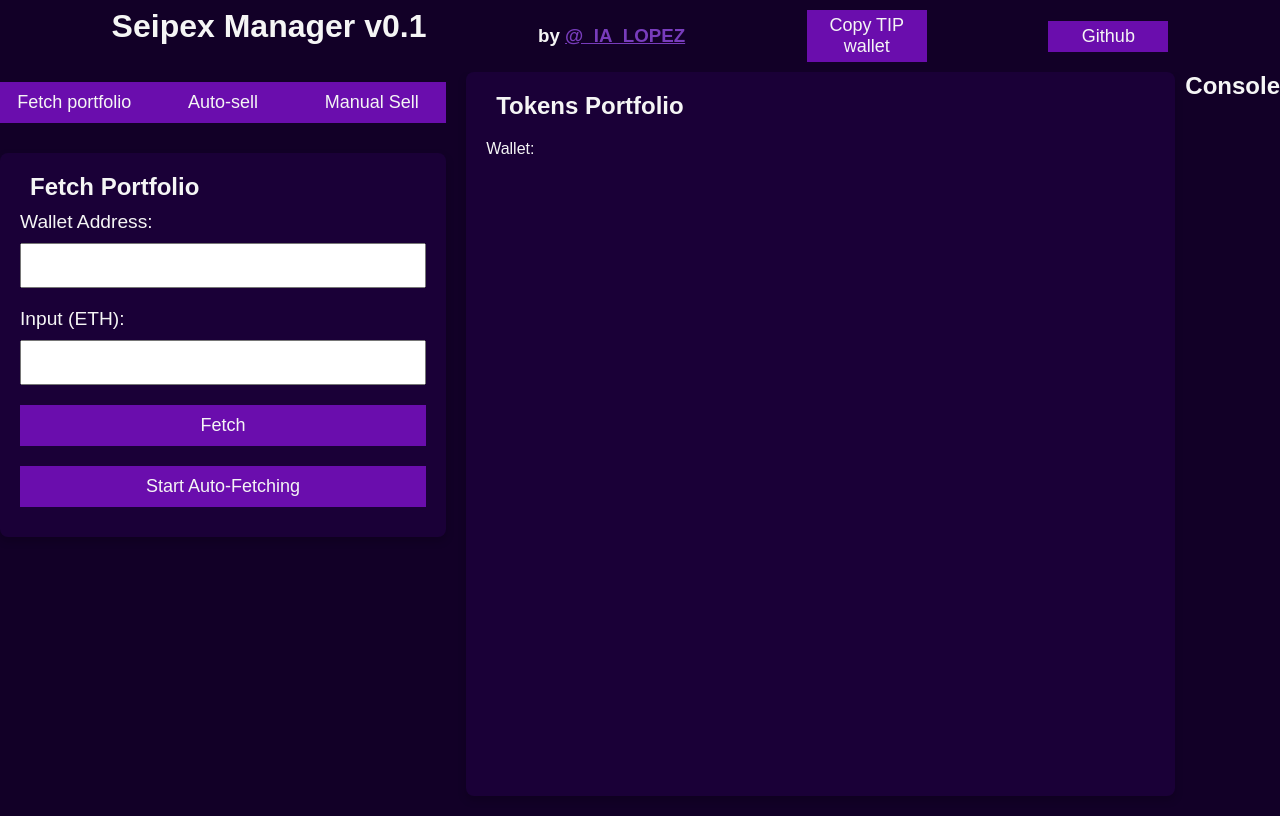
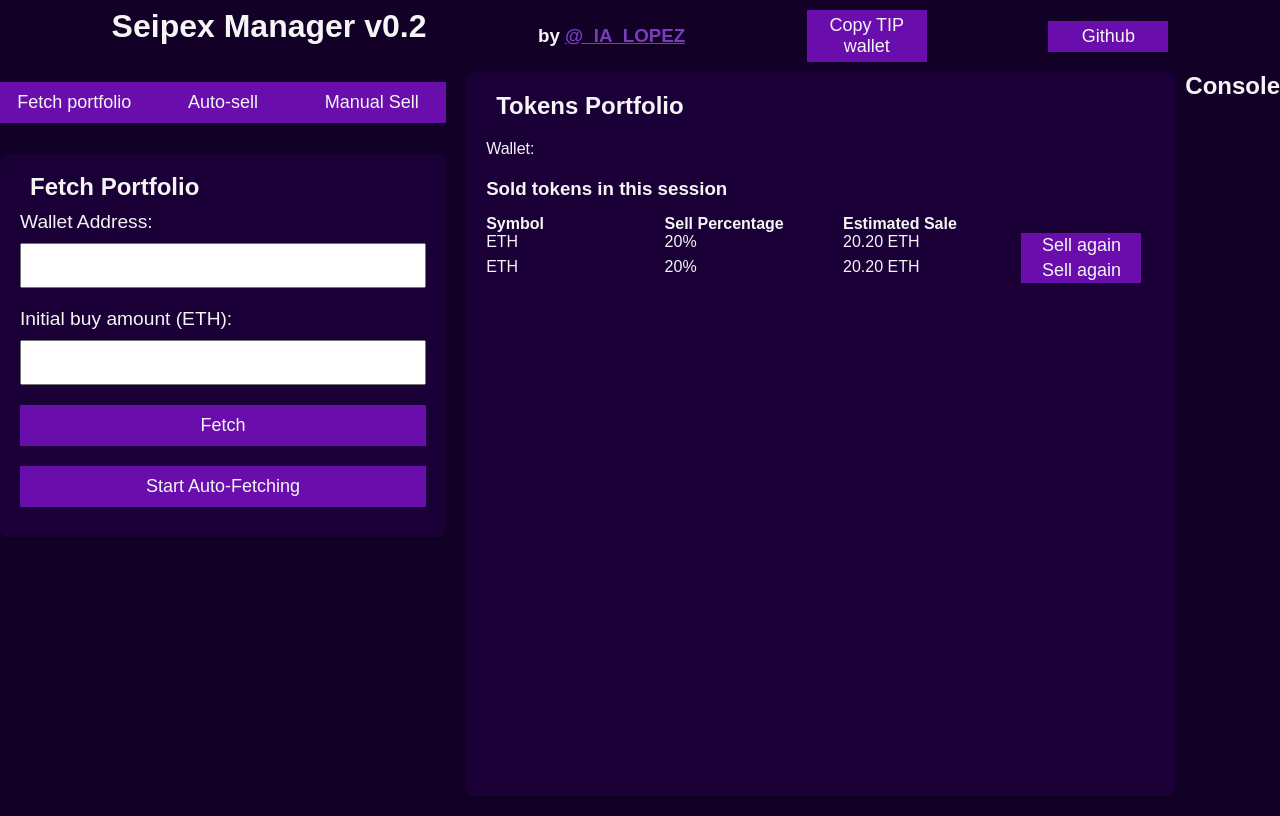
Before and after one commit to vinstercrypto/seipex, a React (Create React App) app: page / in a window 1280 px wide. Built offline with nearby package versions, Linux system fonts and the light colour scheme.

Commit message:
v0.2
Sold tokens in session info
Updated auto-sell logic
Fixed  unclear texts

```diff
--- a/src/App.css
+++ b/src/App.css
@@ -193,6 +193,44 @@ h2 {
   padding-top: 2px;
 }
 
+
+.calledTokensContainer {
+  display: flex;
+  flex-direction: column;
+  width:100%;
+  height: 70px;
+  overflow-y: scroll;
+  margin-top: 15px;
+}
+
+.calledTokenBox, .calledTokenHeaders {
+  display: flex;
+  flex-direction: row;
+  justify-content: space-between;
+  width: 100%;
+
+}
+
+
+.fieldName {
+  font-weight: 700;
+}
+
+.calledTokenField, .fieldName {
+  width: 20%;
+}
+
+.sellAgainButton {
+  background-color: #6a0dad;
+  border: none;
+  max-width: 120px;
+  color: whitesmoke;
+  padding: 2px 7px;
+  cursor: pointer;
+  transition: background-color 0.3s ease;
+  margin: 0px;
+}
+
 @media (min-width: 1000px) {
   .container {
     flex-direction: column;
--- a/src/App.js
+++ b/src/App.js
@@ -16,9 +16,9 @@ const App = () => {
   const [activeSection, setActiveSection] = useState('fetch-data');
   const [modalIsOpen, setModalIsOpen] = useState(false);
   const [modalMessage, setModalMessage] = useState('');
-  const [calledTokens, setCalledTokens] = useState(new Set());
+  const [calledTokens, setCalledTokens] = useState([{ address: '0x1221r1413r1240x1221r1413r1240x1221r1413r1240x1221r1413r124', symbol: 'ETH', sellPercentage: "20", estimatedSale: "20.20" }, { address: '0x1221r1413r1240x1221r1413r1240x1221r1413r1240x1221r1413r124', symbol: 'ETH', sellPercentage: "20", estimatedSale: "20.20" }]);
   const [consoleMessages, setConsoleMessages] = useState([]);
-  const consoleEndRef = useRef(null); // Añadir ref
+  const consoleEndRef = useRef(null);
 
   const logAndUpdateConsole = (message) => {
     console.log(message);
@@ -50,7 +50,7 @@ const App = () => {
     }
   };
 
-  const sellPercent = async (address) => {
+  const sellPercent = async (address, symbol, output) => {
     logAndUpdateConsole(`Starting sell for CA: ${address}`);
     if (!pk || !ca || !sellPercentConfig) {
       setModalMessage('Please fill in Private Key, Contract Address, and Sell Percentage.');
@@ -68,6 +68,7 @@ const App = () => {
         }
       });
       logAndUpdateConsole(`Sell of ${sellPercentConfig}% called for CA: ${address}`);
+      setCalledTokens(prev => [...prev, { address, symbol, sellPercentage: sellPercentConfig, estimatedSale: (sellPercentConfig / 100) * output }]);
     } catch (error) {
       logAndUpdateConsole(`Error calling sell endpoint for ${address}: ${error.message}`);
     }
@@ -99,22 +100,28 @@ const App = () => {
       if (data) {
         logAndUpdateConsole('Starting autosell');
         for (const result of data) {
-          const { address, ROI, symbol } = result;
+          const { address, ROI, symbol, output } = result;
           if (ca && ca !== '0x' && address === ca) {
-            if (parseFloat(ROI) >= roiThreshold && !calledTokens.has(address)) {
-              logAndUpdateConsole(`Checking ROI for selected CA: ${address}`);
-              setCalledTokens(prev => new Set(prev.add(address)));
-              await sellPercent(address);
+            if (!calledTokens.some(token => token.address === address)) {
+              if (parseFloat(ROI) >= roiThreshold) {
+                logAndUpdateConsole(`Threshold reached for CA: ${address}`);
+                await sellPercent(address, symbol, output);
+              } else {
+                logAndUpdateConsole(`${roiThreshold}% ROI not reached (${ROI})`);
+              }
             } else {
-              logAndUpdateConsole(`${roiThreshold}% ROI not reached (${ROI})`);
+              logAndUpdateConsole(`${address} Already sold, remove it from list so it is elegible again`);
             }
           } else if (ca === '0x') {
-            if (parseFloat(ROI) >= roiThreshold && !calledTokens.has(address)) {
-              logAndUpdateConsole(`Checking ROI for CA: ${address}`);
-              setCalledTokens(prev => new Set(prev.add(address)));
-              await sellPercent(address);
+            if (!calledTokens.some(token => token.address === address)) {
+              if (parseFloat(ROI) >= roiThreshold) {
+                logAndUpdateConsole(`Threshold reached for CA ${address}`);
+                await sellPercent(address, symbol, output);
+              } else {
+                logAndUpdateConsole(`${roiThreshold}% ROI not reached (${ROI}) for ${symbol}`);
+              }
             } else {
-              logAndUpdateConsole(`${roiThreshold}% ROI not reached (${ROI}) for ${symbol}`);
+              logAndUpdateConsole(`${address} Already sold, remove it from list so it is elegible again`);
             }
           }
         }
@@ -166,6 +173,10 @@ const App = () => {
     setConsoleMessages(prevMessages => [...prevMessages, message]);
   };
 
+  const handleSellAgain = (index) => {
+    setCalledTokens(prev => prev.filter((_, i) => i !== index));
+  };
+
   useEffect(() => {
     if (consoleEndRef.current) {
       consoleEndRef.current.scrollIntoView({ behavior: 'smooth' });
@@ -175,7 +186,7 @@ const App = () => {
   return (
     <div className="container">
       <div className="header">
-        <h1>Seipex Manager v0.1</h1>
+        <h1>Seipex Manager v0.2</h1>
         <h3>by <a href="https://x.com/_IA_Lopez" target="_blank" rel="noopener noreferrer">@_IA_LOPEZ</a></h3>
         <button className="copyButton" onClick={() => navigator.clipboard.writeText("0x742281DcbC8df500f1D5DF6B4269e65e72FcAef9")}>Copy TIP wallet</button>
         <button className="copyButton" onClick={() => window.open(`https://github.com/IA-Lopez/seipex`, '_blank', 'noopener,noreferrer')}>Github</button>
@@ -200,7 +211,7 @@ const App = () => {
                 <input type="password" value={pk} onChange={(e) => setPk(e.target.value)} />
               </div>
               <div>
-                <label>Input (ETH):</label>
+                <label>Initial buy amount (ETH):</label>
                 <input type="text" value={input} onChange={(e) => setInput(e.target.value)} />
               </div>
               <div>
@@ -250,7 +261,7 @@ const App = () => {
                 <input type="text" value={wallet} onChange={(e) => setWallet(e.target.value)} />
               </div>
               <div>
-                <label>Input (ETH):</label>
+                <label>Initial buy amount (ETH):</label>
                 <input type="text" value={input} onChange={(e) => setInput(e.target.value)} />
               </div>
               <button onClick={fetchData}>Fetch</button>
@@ -264,6 +275,38 @@ const App = () => {
           <div className="walletAddress">
             <p>Wallet: <a href={`https://basescan.org/address/${wallet}`} target="_blank" rel="noopener noreferrer">{wallet}</a></p>
           </div>
+          <div>
+            <h3>Sold tokens in this session</h3>
+            <div className="calledTokensContainer">
+              {calledTokens.length > 0 && (
+                <>
+                  <div className="calledTokenHeaders">
+                    <div className="fieldName">Symbol</div>
+                    <div className="fieldName">Sell Percentage</div>
+                    <div className="fieldName">Estimated Sale</div>
+                    <div className="fieldName"></div>
+                  </div>
+                  {calledTokens.map((token, index) => (
+                    <div key={index} className="calledTokenBox">
+                      <div className="calledTokenField">
+                        <div className="fieldValue">{token.symbol}</div>
+                      </div>
+                      <div className="calledTokenField">
+                        <div className="fieldValue">{token.sellPercentage}%</div>
+                      </div>
+                      <div className="calledTokenField">
+                        <div className="fieldValue">{token.estimatedSale} ETH</div>
+                      </div>
+                      <div className="calledTokenField">
+                        <button className="sellAgainButton" onClick={() => handleSellAgain(index)}>Sell again</button>
+                      </div>
+                    </div>
+                  ))}
+                </>
+              )}
+            </div>
+          </div>
+
           <div className="tokensContainer">
             {data && data.length > 0 && (
               data.map((result, index) => (
@@ -286,11 +329,11 @@ const App = () => {
                     <div className="fieldValue">{result.liquidity} ETH</div>
                   </div>
                   <div className="tokenField">
-                    <div className="fieldName">Market Cap</div>
+                    <div className="fieldName">Market cap</div>
                     <div className="fieldValue">{result.mcap} ETH</div>
                   </div>
                   <div className="tokenField">
-                    <div className="fieldName">Output</div>
+                    <div className="fieldName">Current value</div>
                     <div className="fieldValue">{result.output} ETH</div>
                   </div>
                   <div className="tokenField">
```
